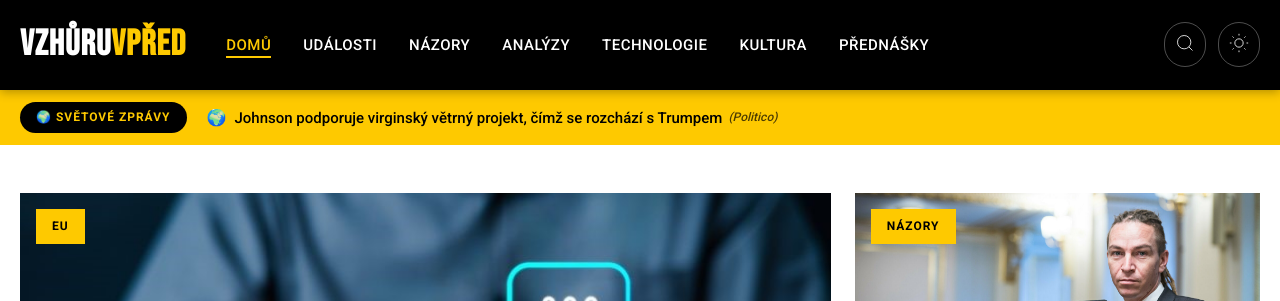
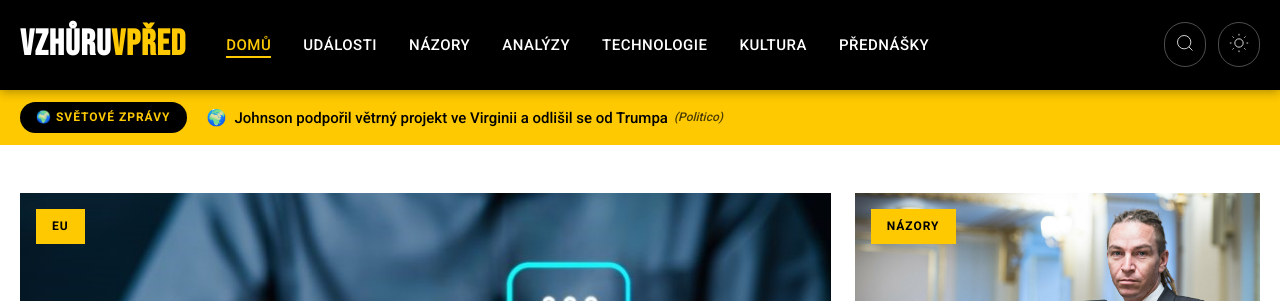
Before and after one commit to tangero/vzhuruvpred, a Jekyll site: the page built from index.html, in a window 1280 px wide and 900 px high. Shown: the top 301 px of the window. Built offline with Jekyll 4.4.1, drawn with Linux system fonts in a browser that asks for light colours; part of the change alters nothing that is shown.

Commit message:
Update world news 2025-09-11 18:25

```diff
--- a/_data/world_news.json
+++ b/_data/world_news.json
@@ -1,5 +1,5 @@
 {
-  "last_updated": "2025-09-11T17:15:08",
+  "last_updated": "2025-09-11T18:21:17",
   "articles": [
     {
       "flag": "🌍",
@@ -10,23 +10,23 @@
       "urlToImage": "https://www.politico.com/dims4/default/resize/1200/quality/90/format/jpg?url=https%3A%2F%2Fstatic.politico.com%2Ffc%2F67%2F0b4fa94c408081ad2141fe5465c4%2Fharris-book-06734.jpg",
       "source": "Politico",
       "publishedAt": "2025-09-10T16:11:52Z",
-      "description": "Kniha bývalé viceprezidentky odhalila frustrace, které Bílý dům Bidena odmítal a zlehčoval: že se Harrisová cítila odstrčená."
+      "description": "Kniha bývalé viceprezidentky odhalila frustrace, které Bílý dům Joea Bidena odmítal a zlehčoval: že se Harrisová cítila odstrčená."
     },
     {
       "flag": "🌍",
       "country": "global",
-      "title": "Johnson podporuje virginský větrný projekt, čímž se rozchází s Trumpem",
+      "title": "Johnson podpořil větrný projekt ve Virginii a odlišil se od Trumpa",
       "original_title": "Johnson backs Virginia wind project in break with Trump - Politico",
       "url": "https://www.politico.com/live-updates/2025/09/10/congress/johnson-backs-virginia-wind-project-in-break-with-trump-cw-00554569",
       "urlToImage": "https://www.politico.com/dims4/default/e087419/2147483647/resize/1200x/quality/90/?url=https%3A%2F%2Fstatic.politico.com%2F81%2F1e%2F91e410444161921fdd8501c66b1c%2Fu-s-congress-29112.jpg",
       "source": "Politico",
       "publishedAt": "2025-09-10T16:09:03Z",
-      "description": "Předseda Sněmovny Mike Johnson řekl, že mluvil s členy kabinetu na podporu téměř dokončeného projektu offshore větrné elektrárny."
+      "description": "Předseda Sněmovny reprezentantů Mike Johnson uvedl, že mluvil s členy kabinetu na podporu téměř dokončeného projektu offshore větrné elektrárny."
     },
     {
       "flag": "🇺🇸",
       "country": "us",
-      "title": "Recenze | Brucee Willise trápí demence, říká jeho žena Emma",
+      "title": "Recenze | Bruce Willis má demenci, jeho žena Emma o herecově boji promluvila",
       "original_title": "Review | Bruce Willis’s wife, Emma, opens up about the actor’s struggle with dementia - The Washington Post",
       "url": "https://www.washingtonpost.com/books/2025/09/10/bruce-willis-emma-heming-unexpected-journey/",
       "urlToImage": "https://www.washingtonpost.com/wp-apps/imrs.php?src=https://arc-anglerfish-washpost-prod-washpost.s3.amazonaws.com/public/SQQMFAUEONHJDHORZZJ3KDXHU4.jpg&w=1440",
@@ -37,13 +37,13 @@
     {
       "flag": "🌍",
       "country": "global",
-      "title": "Larry Ellison předstihl Elona Muska a stal se nejbohatším člověkem světa",
+      "title": "Larry Ellison předstihl Elona Muska a stal se nejbohatším člověkem na světě",
       "original_title": "Larry Ellison eclipses Elon Musk as world's richest person - NBC News",
       "url": "https://www.nbcnews.com/business/markets/larry-ellison-eclipses-elon-musk-worlds-richest-person-rcna230338",
       "urlToImage": "https://media-cldnry.s-nbcnews.com/image/upload/t_nbcnews-fp-1200-630,f_auto,q_auto:best/rockcms/2025-09/250910-Larry-Ellison-ch-1052-d8c4cd.jpg",
       "source": "NBC News",
       "publishedAt": "2025-09-10T15:22:06Z",
-      "description": "Larry Ellison z Oracle se ve středu ráno stal nejbohatším člověkem na světě, akcie technologického gigantu, který spoluzakládal, posílily o více než 40 %"
+      "description": "Larry Ellison z Oracle se ve středu ráno stal nejbohatším člověkem na světě poté, co akcie technologického gigantu, který spoluzakládal, vzrostly o více než 40 %."
     },
     {
       "flag": "🌍",
@@ -59,24 +59,24 @@
     {
       "flag": "🌍",
       "country": "global",
-      "title": "Nejnovější Bacheloretka je hvězdou pořadu „Tajné životy mormonských manželek“ Taylor Frankie Paul",
+      "title": "Nejnovější svobodou je Taylor Frankie Paul, hvězda pořadu ‚Tajné životy mormonských manželek‘",
       "original_title": "The newest Bachelorette is ‘Secret Lives of Mormon Wives’ star Taylor Frankie Paul - AP News",
       "url": "https://apnews.com/article/taylor-frankie-paul-bachelorette-mormon-wives-d12764245f35ef4c690ad0c497853a40",
       "urlToImage": "https://dims.apnews.com/dims4/default/6c116c3/2147483647/strip/true/crop/2766x1556+0+144/resize/1440x810!/quality/90/?url=https%3A%2F%2Fassets.apnews.com%2F9c%2F43%2Fac73850d61189efec64c6f4d09c5%2F64a91dec8cd64fa7893203b47d04f86a",
       "source": "Associated Press",
       "publishedAt": "2025-09-10T14:45:00Z",
-      "description": "Ve městě je nová Bacheloretka a my jsme ji už potkali. Hvězda pořadu „Tajné životy mormonských manželek“ Taylor Frankie Paul bude hlavní hrdinkou 22. řady „The Bachelorette“. Novinku oznámila ve st..."
+      "description": "Ve městě je nová Bachelorette a my jsme ji už potkali. Hvězda pořadu „Tajné životy mormonských manželek“ Taylor Frankie Paul bude hlavní hvězdou 22. řady „The Bachelorette“. Novinku oznámila ve stř..."
     },
     {
       "flag": "🇺🇸",
       "country": "us",
-      "title": "Trumpovi nevadí, když převezmutí kontroly nad policií v DC skončí, uvádějí představitelé Bílého domu",
+      "title": "Trumpovi nevadí, že jeho převzetí moci nad policií v DC vyprší, uvádějí představitelé Bílého domu",
       "original_title": "Trump is fine with letting his DC police takeover lapse, White House officials say - CNN",
       "url": "https://www.cnn.com/2025/09/10/politics/dc-police-takeover-end-trump-bowser",
       "urlToImage": "https://media.cnn.com/api/v1/images/stellar/prod/2025-08-20t175820z-1974413930-rc21bgadarem-rtrmadp-3-usa-trump-crime.jpg?c=16x9&q=w_800,c_fill",
       "source": "CNN",
       "publishedAt": "2025-09-10T14:22:00Z",
-      "description": "Bílý dům: Trumpovi nevadí, že jeho třicetidenní převzetí policejního oddělení ve Washingtonu ve středu skončí"
+      "description": "Bílý dům: Trumpovi nevadí, že v pondělí skončí jeho 30denní převzetí policejního oddělení v DC, píše CNN"
     },
     {
       "flag": "🇺🇸",
@@ -87,12 +87,12 @@
       "urlToImage": "https://media.cnn.com/api/v1/images/stellar/prod/gettyimages-2149487366.jpg?c=16x9&q=w_800,c_fill",
       "source": "CNN",
       "publishedAt": "2025-09-10T14:03:00Z",
-      "description": "Podle nové zprávy UNICEF je obézních dětí a dospívajících více než podvyživených"
+      "description": "Více dětí školního věku a dospívajících je nyní obézních než podvyživených, uvádí nová zpráva UNICEF."
     },
     {
       "flag": "🌍",
       "country": "global",
-      "title": "Výrobce Ozempicu Novo Nordisk se chystá zrušit 9 000 pracovních míst, asi 11 % pracovní síly",
+      "title": "Výrobce Ozempicu Novo Nordisk se chystá propustit 9000 zaměstnanců, asi 11 % pracovní síly",
       "original_title": "Ozempic Maker Novo Nordisk to Cut 9,000 Jobs, Around 11% of Workforce - The Wall Street Journal",
       "url": "https://www.wsj.com/business/novo-nordisk-job-cuts-layoffs-4a7d2737",
       "urlToImage": null,
@@ -109,34 +109,34 @@
       "urlToImage": "https://wordpress-assets.futurism.com/2025/09/mysterious-object-visiting-solar-system-releases-probes.jpg",
       "source": "Futurism",
       "publishedAt": "2025-09-10T13:09:20Z",
-      "description": "Astronom z Harvardu Avi Loeb tvrdí, že mezihvězdný objekt 3I/ATLAS \"by nás mohl navštívit, nebo vypustit nějaké minisondy, které dorazí na Zemi."
+      "description": "Astronom z Harvardu Avi Loeb tvrdí, že mezihvězdný objekt 3I/ATLAS \"by nás mohl buď navštívit, nebo vypustit nějaké minisondy, které dorazí na Zemi."
     },
     {
       "flag": "🌍",
       "country": "global",
-      "title": "Nate Bargatze: „Velký pitomý“ magnát",
+      "title": "Nate Bargatze: Velký hloupý magnát",
       "original_title": "Nate Bargatze: “Big Dumb” Mogul - The Hollywood Reporter",
       "url": "http://www.hollywoodreporter.com/tv/tv-features/nate-bargatze-interview-emmys-2025-comedy-theme-park-1236366090/",
       "urlToImage": "https://www.hollywoodreporter.com/wp-content/uploads/2025/09/SHOT_05_1419-copy.jpg?w=1440&h=810&crop=1",
       "source": "Hollywood Reporter",
       "publishedAt": "2025-09-10T13:01:16Z",
-      "description": "Zapomeňte na Porsche, vyprodané arény a zábavní park. Nejúspěšnější stand-up komik na světě – a letošní moderátor Emmy – přísahá, že je pořád jenom normální chlap."
+      "description": "Zapomeňte na Porsche, vyprodané arény, zábavní park. Nejúspěšnější stand-up komik světa — a letošní moderátor Emmy — přísahá, že je pořád jenom normální chlap."
     },
     {
       "flag": "🌍",
       "country": "global",
-      "title": "Největší odhalení Charlieho Sheena v dokumentu Netflixu: Kvůli drogám si při natáčení strčil kostku ledu do zadku",
+      "title": "Největší odhalení Charlieho Sheena v dokumentu na Netflixu včetně scény, kdy byl tak zfetovaný, že si kvůli ní strčil kostku ledu do zadku",
       "original_title": "Charlie Sheen’s Biggest Revelations in His Netflix Documentary, Including the Time He Was So High He Stuck an Ice Cube Up His Butt for a Scene - Variety",
       "url": "https://variety.com/2025/tv/news/charlie-sheen-biggest-revelations-netflix-documentary-1236513660/",
       "urlToImage": "https://variety.com/wp-content/uploads/2025/09/DSC_4606_WkwKiDtr-e1757466784315.jpg?w=1000&h=563&crop=1",
       "source": "Variety",
       "publishedAt": "2025-09-10T13:00:00Z",
-      "description": "Tady je 11 největších odhalení z nového dokumentu o Charliem Sheenovi na Netflixu nazvaném ‚aka Charlie Sheen‘."
+      "description": "Tady je 11 největších odhalení z nového dokumentu Netflixu o Charliem Sheenovi, ‚aka Charlie Sheen‘."
     },
     {
       "flag": "🌍",
       "country": "global",
-      "title": "Canelo vs. Crawford kulatý stůl: Je čas, aby Canelo předal žezlo?",
+      "title": "Canelo vs. Crawford kulatý stůl: Je čas, aby Canelo předal štafetu?",
       "original_title": "Canelo vs. Crawford roundtable: Is it time for Canelo to pass the torch? - MMA Fighting",
       "url": "https://www.mmafighting.com/boxing/402507/canelo-vs-crawford-roundtable-is-it-time-for-canelo-to-pass-the-torch",
       "urlToImage": "https://platform.mmafighting.com/wp-content/uploads/sites/109/2025/09/gettyimages-2222533038.jpg?quality=90&strip=all&crop=0%2C6.2084671222957%2C100%2C70.81195608398&w=1200",
@@ -158,7 +158,7 @@
     {
       "flag": "🌍",
       "country": "global",
-      "title": "Protesty ‚Všechno zablokovat‘ zachvacují Francii a zvyšují tlak na Macrona",
+      "title": "Protesty „Zablokovat všechno“ zachvacují Francii a zvyšují tlak na Macrona",
       "original_title": "'Block Everything' protests sweep France, intensifying pressure on Macron - NBC News",
       "url": "https://www.nbcnews.com/world/europe/block-everything-protests-france-macron-budget-cuts-rcna230265",
       "urlToImage": "https://media-cldnry.s-nbcnews.com/image/upload/t_nbcnews-fp-1200-630,f_auto,q_auto:best/rockcms/2025-09/250910-france-rs-af8648.jpg",
@@ -169,7 +169,7 @@
     {
       "flag": "🌍",
       "country": "global",
-      "title": "Írán souhlasil s přístupem agentury OSN pro atomovou energii ke svým jaderným zařízením",
+      "title": "Írán souhlasí s přístupem agentury OSN pro atomovou energii ke svým jaderným zařízením",
       "original_title": "Iran Agrees to Give U.N. Atomic Agency Access to Its Nuclear Sites - The Wall Street Journal",
       "url": "https://www.wsj.com/world/middle-east/iran-agrees-to-give-u-n-atomic-agency-access-to-its-nuclear-sites-d99b56fd",
       "urlToImage": null,
@@ -180,35 +180,35 @@
     {
       "flag": "🇫🇷",
       "country": "fr",
-      "title": "Chaos kolem vakcíny na covid: Jsou zmatení i lékárníci, tady je ale seznam, kdo ji může dostat",
+      "title": "Chaos kolem vakcíny proti covidu: Pletou se i lékárníci, ale tady je přehled, kdo ji může dostat",
       "original_title": "COVID vaccine chaos: Even pharmacists are confused, but here’s who can get one - San Francisco Chronicle",
       "url": "https://www.sfchronicle.com/health/article/california-covid-vaccine-confusion-21037625.php",
       "urlToImage": "https://s.hdnux.com/photos/01/54/37/52/28441277/7/rawImage.jpg",
       "source": "San Francisco Chronicle",
       "publishedAt": "2025-09-10T11:02:36Z",
-      "description": "Zmatek ohledně nových federálních omezení oprávněnosti k vakcíně proti covidu-19 frustroval některé Kalifořany, kteří se snažili získat aktualizované vakcíny."
+      "description": "Zmatek ohledně nových federálních omezení pro očkování proti covidu-19 frustroval některé Kalifořany"
     },
     {
       "flag": "🇺🇸",
       "country": "us",
-      "title": "Trump viní z charlottského pobodání demokraty. Záznamy však jeho verzi zpochybňují.",
+      "title": "Trump viní z charlottské vraždy demokraty. Záznamy však jeho verzi zpochybňují.",
       "original_title": "Trump blames Democrats for Charlotte stabbing. Records complicate the story. - The Washington Post",
       "url": "https://www.washingtonpost.com/politics/2025/09/10/trump-charlotte-stabbing-politics/",
       "urlToImage": "https://www.washingtonpost.com/wp-apps/imrs.php?src=https://arc-anglerfish-washpost-prod-washpost.s3.amazonaws.com/public/KL5TU22WS7KRDJIBWUFUHI4B7I.JPG&w=1440",
       "source": "The Washington Post",
       "publishedAt": "2025-09-10T10:32:01Z",
-      "description": "Případ prohloubil stranické rozpory o neřešitelném kořeni zločinu: jak zacházet s vážně duševně nemocnými, kteří představují riziko násilí."
+      "description": "Případ prohloubil stranické rozdíly v názoru na neřešitelný kořen zločinu: jak zacházet s vážně duševně nemocnými, kteří představují riziko násilí."
     },
     {
       "flag": "🌍",
       "country": "global",
-      "title": "Demokraté se přiklánějí k uzavírání vlády v éře Trumpa 2.0",
+      "title": "Demokraté vítají vládní odstávky v éře Trumpa 2.0",
       "original_title": "Democrats embrace government shutdowns in Trump 2.0 - Axios",
       "url": "https://www.axios.com/2025/09/10/democrats-government-shutdown-trump-schumer",
       "urlToImage": "https://images.axios.com/cmVDQewV2A1ZE820zgpcwfKoz0w=/1366x768/smart/2023/03/30/013223-1680139943823.jpg",
       "source": "Axios",
       "publishedAt": "2025-09-10T09:30:09Z",
-      "description": "Na demokraty roste tlak, aby se postavili proti prezidentu Trumpovi."
+      "description": "Tlak na demokraty, aby se postavili Trumpovi, roste."
     },
     {
       "flag": "🌍",
@@ -219,12 +219,12 @@
       "urlToImage": "https://npr.brightspotcdn.com/dims3/default/strip/false/crop/3687x2074+0+384/resize/1400/quality/100/format/jpeg/?url=http%3A%2F%2Fnpr-brightspot.s3.amazonaws.com%2F92%2F64%2Fe496fd4440cc8e2173f981d140a2%2Fgettyimages-813860486.jpg",
       "source": "NPR",
       "publishedAt": "2025-09-10T09:01:00Z",
-      "description": "Jeho pozice ve vedení News Corp. a Foxu je nyní zajištěna, jeho otec ukončil dramatický boj o nástupnictví. Lachlan vyrostl v New Yorku, ale větší část dospělého života strávil v Austrálii."
+      "description": "Jeho pozice v čele News Corp. a Foxu je nyní zajištěna, jeho otec ukončil dramatický boj o nástupnictví. Lachlan vyrostl v New Yorku, ale větší část dospělého života prožil v Austrálii."
     },
     {
       "flag": "🌍",
       "country": "global",
-      "title": "Vance brání úder proti pašerákům u Venezuely, ale připouští „obavy z řádného procesu“",
+      "title": "Vance brání úder proti pašerákům u Venezuely, připouští však „obavy z řádného procesu“",
       "original_title": "Vance defends strike on suspected smugglers off Venezuela but concedes 'due process concerns' - Politico",
       "url": "https://www.politico.com/news/2025/09/10/vance-due-process-concerns-venezuela-boat-strike-00554966",
       "urlToImage": "https://www.politico.com/dims4/default/resize/1200/quality/90/format/jpg?url=https%3A%2F%2Fstatic.politico.com%2F45%2F7f%2F6ce3eaad4f3ba79e5c8e0489f74e%2Fvance-51273.jpg",
@@ -235,35 +235,35 @@
     {
       "flag": "🌍",
       "country": "global",
-      "title": "Apple dává uživatelům iPhone 14 a 15 další rok satelitních funkcí zdarma",
+      "title": "Apple prodlužuje uživatelům iPhone 14 a 15 satelitní funkce na další rok zdarma",
       "original_title": "Apple is giving iPhone 14 and 15 users another free year of satellite features - The Verge",
       "url": "https://www.theverge.com/news/775309/apple-iphone-14-15-satellite-connectivity-free",
       "urlToImage": "https://platform.theverge.com/wp-content/uploads/sites/2/2025/09/IMG_4174.jpg.webp?quality=90&strip=all&crop=0%2C10.732984293194%2C100%2C78.534031413613&w=1200",
       "source": "The Verge",
       "publishedAt": "2025-09-09T23:38:46Z",
-      "description": "Uživatelé iPhonu 14 a 15 získávají podle tiskových zpráv Applu k iPhonu 17 další rok zdarma k satelitním funkcím."
+      "description": "Uživatelé iPhonu 14 a 15 dostávají další rok zdarma k satelitním funkcím, uvádí Apple v tiskových zprávách k iPhonu 17."
     },
     {
       "flag": "🌍",
       "country": "global",
-      "title": "Nový kvaziměsíc Země se skrýval přímo před očima 60 let",
+      "title": "„Nový“ kvaziměsíc Země se 60 let skrýval přímo před očima",
       "original_title": "Earth’s ‘New’ Quasi-Moon Has Been Hiding in Plain Sight for 60 Years - Gizmodo",
       "url": "https://gizmodo.com/earths-new-quasi-moon-has-been-hiding-in-plain-sight-for-60-years-2000656143",
       "urlToImage": "https://gizmodo.com/app/uploads/2025/06/earth-and-moon-1200x675.jpg",
       "source": "Gizmodo.com",
       "publishedAt": "2025-09-09T18:35:15Z",
-      "description": "Nově objevený kvaziměsíc pravděpodobně zůstane na své oběžné dráze ještě několik příštích desetiletí."
+      "description": "Nově objevený kvaziměsíc pravděpodobně zůstane na své oběžné dráze ještě několik desetiletí."
     },
     {
       "flag": "🇺🇸",
       "country": "us",
-      "title": "Smrtelná nemoc z 'líbacího brouka' se v USA stává endemickou, varuje CDC - FOX 5 DC",
+      "title": "Smrtelná nemoc 'kissing bug' se stává v USA endemickou, varuje CDC - FOX 5 DC",
       "original_title": "Deadly 'kissing bug' disease becoming endemic in the US: CDC - FOX 5 DC",
       "url": "https://www.fox5dc.com/news/deadly-kissing-bug-disease-becoming-endemic-us",
       "urlToImage": "https://images.foxtv.com/static.fox5dc.com/www.fox5dc.com/content/uploads/2025/09/1280/720/gettyimages-2214281234.jpg?ve=1&tl=1",
       "source": "FOX 5 DC",
       "publishedAt": "2025-09-09T15:01:36Z",
-      "description": "Chagasova choroba známá jako „nemoc z líbání“ se šíří po Spojených státech a podle některých výzkumníků by již měla být klasifikována jako endemická."
+      "description": "Chagasova choroba, známá také jako nemoc z líbání, se šíří po Spojených státech a někteří výzkumníci se domnívají, že by nyní měla být klasifikována jako endemická."
     }
   ]
 }
```
